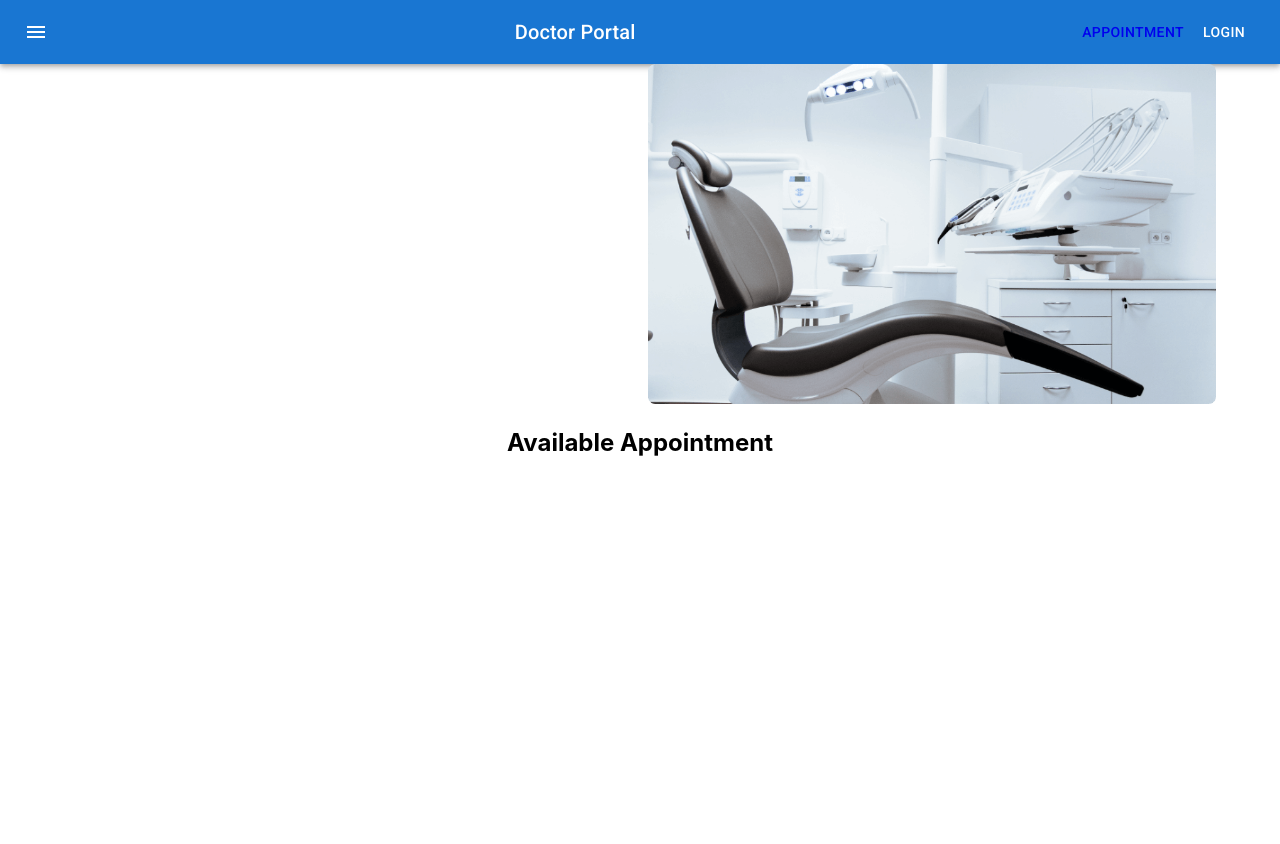
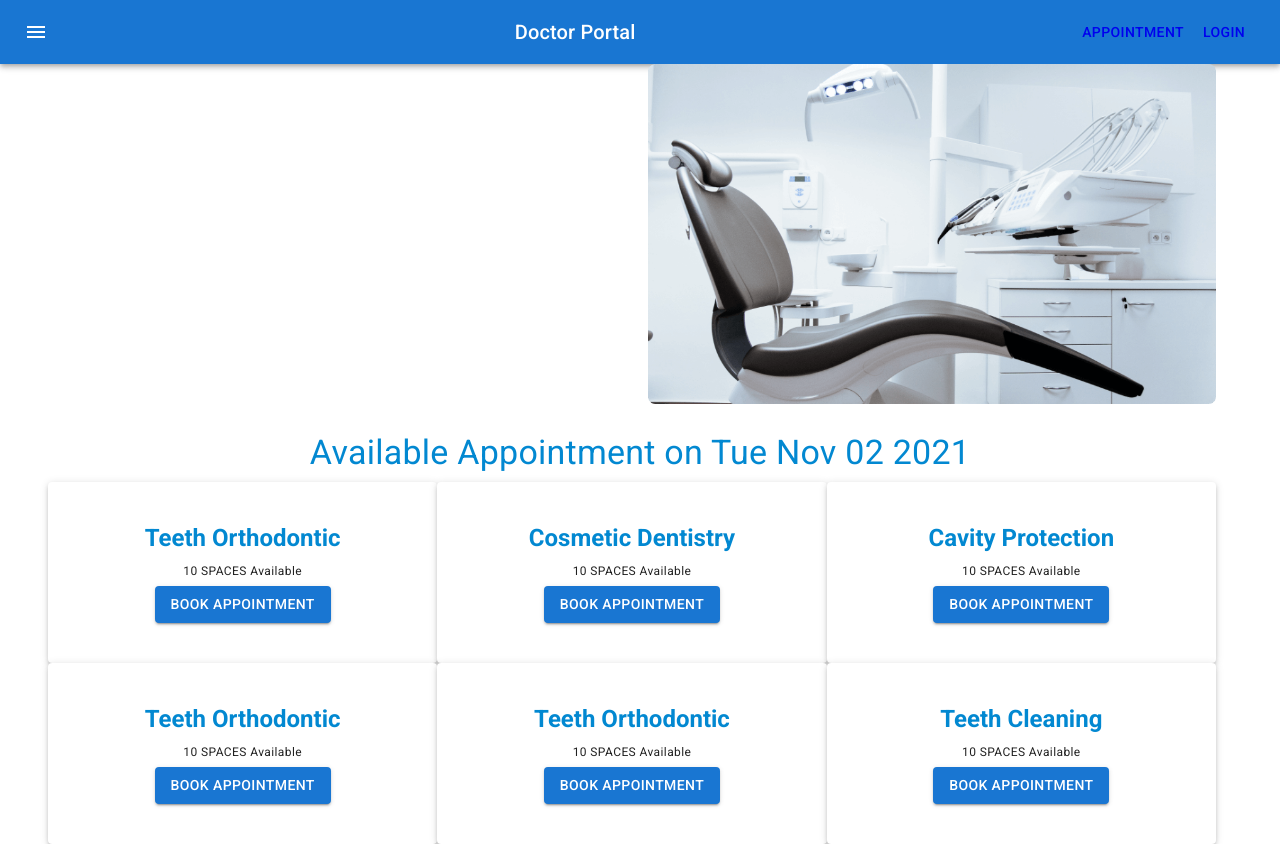
Before and after one commit to rimonhossain12/doctor-portal-client, a React (Create React App) app: page /appointment in a window 1280 px wide. Before the commit the page ends 800 px from the top, so only its background shows below. Built offline with nearby package versions, Linux system fonts and the light colour scheme.

Commit message:
login system is devloping

```diff
--- a/src/App.js
+++ b/src/App.js
@@ -2,6 +2,7 @@
 import { BrowserRouter as Router, Switch, Route } from "react-router-dom";
 import Home from './Pages/Home/Home/Home';
 import Appointment from './Pages/Appointment/Appointment';
+import Login from './Pages/Login/Login/Login';
 
 
 function App() {
@@ -15,7 +16,10 @@
           <Route path="/home">
             <Home />
           </Route>
-          <Route path="/">
+          <Route path="/login">
+            <Login />
+          </Route>
+          <Route exact path="/">
             <Home/>
           </Route>
         </Switch>
--- a/src/Pages/Appointment/Appointment.js
+++ b/src/Pages/Appointment/Appointment.js
@@ -4,11 +4,12 @@
 import AvaiableAppointment from './AvaiableAppointment/AvaiableAppointment';
 
 const Appointment = () => {
+    const [date, setDate] = React.useState(new Date());
     return (
         <div>
             <Navigation></Navigation>
-            <AppointHeader></AppointHeader>
-            <AvaiableAppointment></AvaiableAppointment>
+            <AppointHeader date={date} setDate={setDate}></AppointHeader>
+            <AvaiableAppointment date={date} setDate={setDate}></AvaiableAppointment>
 
         </div>
     );
--- a/src/Pages/Appointment/AppointmentHeader/AppointHeader.js
+++ b/src/Pages/Appointment/AppointmentHeader/AppointHeader.js
@@ -1,17 +1,15 @@
-import { Container, Grid, Typography } from '@mui/material';
+import { Container, Grid } from '@mui/material';
 import React from 'react';
 import chair from '../../../images/chair.png';
 import Calender from '../../Shared/Calender/Calender';
 
-const AppointHeader = () => {
+const AppointHeader = ({date,setDate}) => {
     return (
         <Container>
             <Grid container spacing={2}>
                 <Grid item xs={12} md={6} >
-                   {/* <Typography>
-                       APPOINTMENT
-                   </Typography> */}
-                   <Calender></Calender>
+
+                   <Calender date={date} setDate = {setDate}></Calender>
                 </Grid>
                 <Grid item xs={12} md={6}>
                     <img src={chair} style={{ width: '100%' }} alt="" />
--- a/src/Pages/Appointment/AvaiableAppointment/AvaiableAppointment.js
+++ b/src/Pages/Appointment/AvaiableAppointment/AvaiableAppointment.js
@@ -1,10 +1,55 @@
+import { Container, Grid ,Typography} from '@mui/material';
 import React from 'react';
+import Booking from '../Booking/Booking';
 
-const AvaiableAppointment = () => {
+const bookings = [
+    {
+        id: '1', name: 'Teeth Orthodontic', time: '8.00 AM - 9.00 AM',
+        sit: '10 SPACES Available'
+    },
+
+    {
+        id: '2', name: 'Cosmetic Dentistry', time: '10:05 AM - 11.30 AM',
+        sit: '10 SPACES Available'
+    },
+    {
+        id: '3', name: 'Cavity Protection', time: '7.00 AM - 8.30 AM',
+        sit: '10 SPACES Available'
+    },
+    {
+        id: '4', name: 'Teeth Orthodontic', time: '8.00 AM - 9.00 AM',
+        sit: '10 SPACES Available'
+    },
+
+    {
+        id: '5', name: 'Teeth Orthodontic', time: '8.00 AM - 9.00 AM',
+        sit: '10 SPACES Available'
+    },
+
+    {
+        id: '6', name: 'Teeth Cleaning', time: '8.00 AM - 6.00 AM',
+        sit: '10 SPACES Available'
+    },
+
+
+]
+
+const AvaiableAppointment = ({ date }) => {
     return (
-        <div>
-            <h2>Available Appointment</h2>
-        </div>
+        <Container>
+            <Typography variant="h4" sx={{color:'info.main',fontWeight:400,mb:3,mt:3}}>
+                Available Appointment on {date.toDateString()}
+            </Typography>
+            <Grid container spacing={2}>
+              {
+                  bookings.map(booking => <Booking
+                  key={booking.id}
+                    booking={booking}
+                    date={date}
+                  ></Booking>)
+              }
+            </Grid>
+        </Container>
     );
 };
 
--- /dev/null
+++ b/src/Pages/Appointment/Booking/Booking.js
@@ -0,0 +1,39 @@
+import React from 'react';
+import { Grid, Typography } from '@mui/material';
+import Paper from '@mui/material/Paper';
+import Button from '@mui/material/Button';
+import BookingModal from '../BookingModal/BookingModal';
+
+
+
+const Booking = ({ booking, date }) => {
+    const { name, time, sit } = booking;
+    const [openBooking, setBookingOpen] = React.useState(false);
+    const handleBookingOpen = () => setBookingOpen(true);
+    const handleBookingClose = () => setBookingOpen(false);
+
+    return (
+        <>
+            <Grid sx={12} sm={6} md={4}>
+                <Paper elevation={3} sx={{ py: 5 }}>
+                    <Typography sx={{ color: 'info.main', fontWeight: 600 }} variant="h5" gutterBottom component="div">
+                        {name}
+                    </Typography>
+                    <Typography variant="caption" display="block" gutterBottom>
+                        {sit}
+                    </Typography>
+                    <Button onClick={handleBookingOpen} variant="contained">Book Appointment</Button>
+                </Paper>
+            </Grid>
+            <BookingModal
+                date={date}
+                booking={booking}
+                handleBookingClose={handleBookingClose}
+                openBooking={openBooking}
+            ></BookingModal>
+        </>
+
+    );
+};
+
+export default Booking;
--- /dev/null
+++ b/src/Pages/Appointment/BookingModal/BookingModal.js
@@ -0,0 +1,83 @@
+import React from 'react';
+import Box from '@mui/material/Box';
+import Typography from '@mui/material/Typography';
+import Modal from '@mui/material/Modal';
+import TextField from '@mui/material/TextField';
+import { Button } from '@mui/material';
+
+const style = {
+    position: 'absolute',
+    top: '50%',
+    left: '50%',
+    transform: 'translate(-50%, -50%)',
+    width: 400,
+    bgColor: 'background.paper',
+    border: '2px solid #000',
+    boxShadow: 24,
+    p: 4,
+};
+
+const BookingModal = ({ openBooking, handleBookingClose, booking, date }) => {
+    const { name, time } = booking;
+    const handleBookingSubmit = (e) => {
+        // alert('submiting');
+
+        // collect date send to the server
+        handleBookingClose();
+        e.preventDefault();
+
+    }
+    return (
+        <Modal
+            open={openBooking}
+            onClose={handleBookingClose}
+            aria-labelledby="modal-modal-title"
+            aria-describedby="modal-modal-description"
+        >
+            <Box sx={style}>
+                <Typography id="modal-modal-title" variant="h6" component="h2">
+                    {name}
+                </Typography>
+                <form onSubmit={handleBookingSubmit}>
+                    <TextField
+                        disabled
+                        sx={{ width: '90%', m: 1 }}
+                        id="outlined-size-small"
+                        defaultValue={time}
+                        size="small"
+                    />
+                    <TextField
+                        sx={{ width: '90%', m: 1 }}
+                        id="outlined-size-small"
+                        defaultValue="Your name"
+                        size="small"
+                    />
+                    <TextField
+                        sx={{ width: '90%', m: 1 }}
+                        id="outlined-size-small"
+                        defaultValue="Your email"
+                        size="small"
+                    />
+
+                    <TextField
+                        sx={{ width: '90%', m: 1 }}
+                        id="outlined-size-small"
+                        defaultValue="Phone Number"
+                        size="small"
+                    />
+
+                    <TextField
+                        disabled
+                        sx={{ width: '90%', m: 1 }}
+                        id="outlined-size-small"
+                        defaultValue={date.toDateString()}
+                        size="small"
+                    />
+                    <Button type="submit" variant="contained">submit</Button>
+                </form>
+            </Box>
+        </Modal>
+    );
+};
+
+export default BookingModal;
--- /dev/null
+++ b/src/Pages/Login/Login/Login.js
@@ -0,0 +1,49 @@
+import { Container, Grid, TextField, Typography, Button } from '@mui/material';
+import React, { useState } from 'react';
+import login from '../../../images/login.png';
+
+const Login = () => {
+
+    const [loginData,setLoginData] = useState({});
+
+    const handleOnChange = (e) => {
+        const field = e.target.name;
+        const value = e.target.value;
+        const newLoginData = {...loginData};
+        newLoginData[field] = value;
+        setLoginData(newLoginData);
+    }
+    const handleLoginSubmit = (e) => {
+        alert('Hello')
+        e.preventDefault();
+    }
+    return (
+        <Container>
+            <Grid container spacing={2}>
+                <Grid sx={{ mt: 8 }} item xs={12} md={6}>
+                    <Typography variant="body1" gutterBottom component="div">Login</Typography>
+                    <form onSubmit={handleLoginSubmit}>
+                        <TextField id="standard-basic"
+                            sx={{ width: '75%', m: 1 }}
+                            label="Your Email" variant="standard"
+                            name="email"
+                            onChange={handleOnChange}
+                            /><br />
+                        <TextField id="standard-basic" label="Your Password"
+                            sx={{ width: '75%', m: 1 }}
+                            type="password"
+                            name="password"
+                            onChange={handleOnChange}
+                            variant="standard" />
+                        <Button type="submit" variant="contained" sx={{ width: '75%', m: 1 }}>Login</Button>
+                    </form>
+                </Grid>
+                <Grid item xs={12} md={6}>
+                    <img src={login} style={{ width: '100%' }} alt="" />
+                </Grid>
+            </Grid>
+        </Container>
+    );
+};
+
+export default Login;
--- a/src/Pages/Shared/Calender/Calender.js
+++ b/src/Pages/Shared/Calender/Calender.js
@@ -1,23 +1,21 @@
 import React from 'react';
-import isWeekend from 'date-fns/isWeekend';
 import TextField from '@mui/material/TextField';
 import AdapterDateFns from '@mui/lab/AdapterDateFns';
 import LocalizationProvider from '@mui/lab/LocalizationProvider';
 import StaticDatePicker from '@mui/lab/StaticDatePicker';
 
-const Calender = () => {
-    const [value, setValue] = React.useState(new Date());
+const Calender = ({date,setDate}) => {
+
     return (
         <LocalizationProvider dateAdapter={AdapterDateFns}>
             <StaticDatePicker
-                orientation="landscape"
-                openTo="day"
-                value={value}
-                shouldDisableDate={isWeekend}
+                displayStaticWrapperAs="desktop"
+                openTo="year"
+                value={date}
                 onChange={(newValue) => {
-                    setValue(newValue);
+                    setDate(newValue);
                 }}
-                // renderInput={(params) => <TextField {...params} />}
+                renderInput={(params) => <TextField {...params} />}
             />
         </LocalizationProvider>
     );
--- a/src/Pages/Shared/Navigation/Navigation.js
+++ b/src/Pages/Shared/Navigation/Navigation.js
@@ -6,7 +6,7 @@
 import Button from '@mui/material/Button';
 import IconButton from '@mui/material/IconButton';
 import MenuIcon from '@mui/icons-material/Menu';
-import { Link } from 'react-router-dom';
+import { Link, NavLink } from 'react-router-dom';
 
 const Navigation = () => {
     return (
@@ -23,12 +23,14 @@
                         <MenuIcon />
                     </IconButton>
                     <Typography variant="h6" component="div" sx={{ flexGrow: 1 }}>
-                       Doctor Portal
+                        Doctor Portal
                     </Typography>
                     <Link to="/appointment">
                         <Button color="inherit">Appointment</Button>
                     </Link>
-                    <Button color="inherit">Login</Button>
+                    <NavLink to="/login">
+                        <Button color="inherit">Login</Button>
+                    </NavLink>
                 </Toolbar>
             </AppBar>
         </Box>
```
